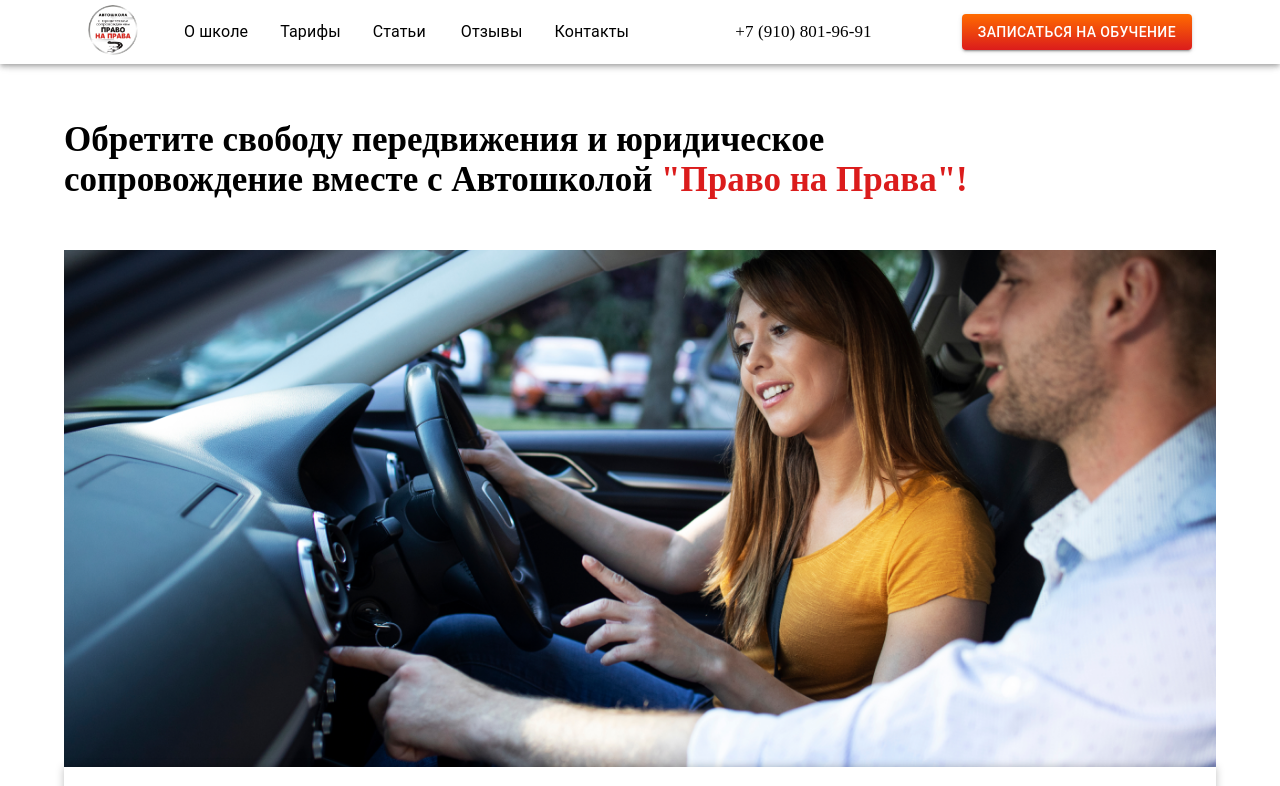
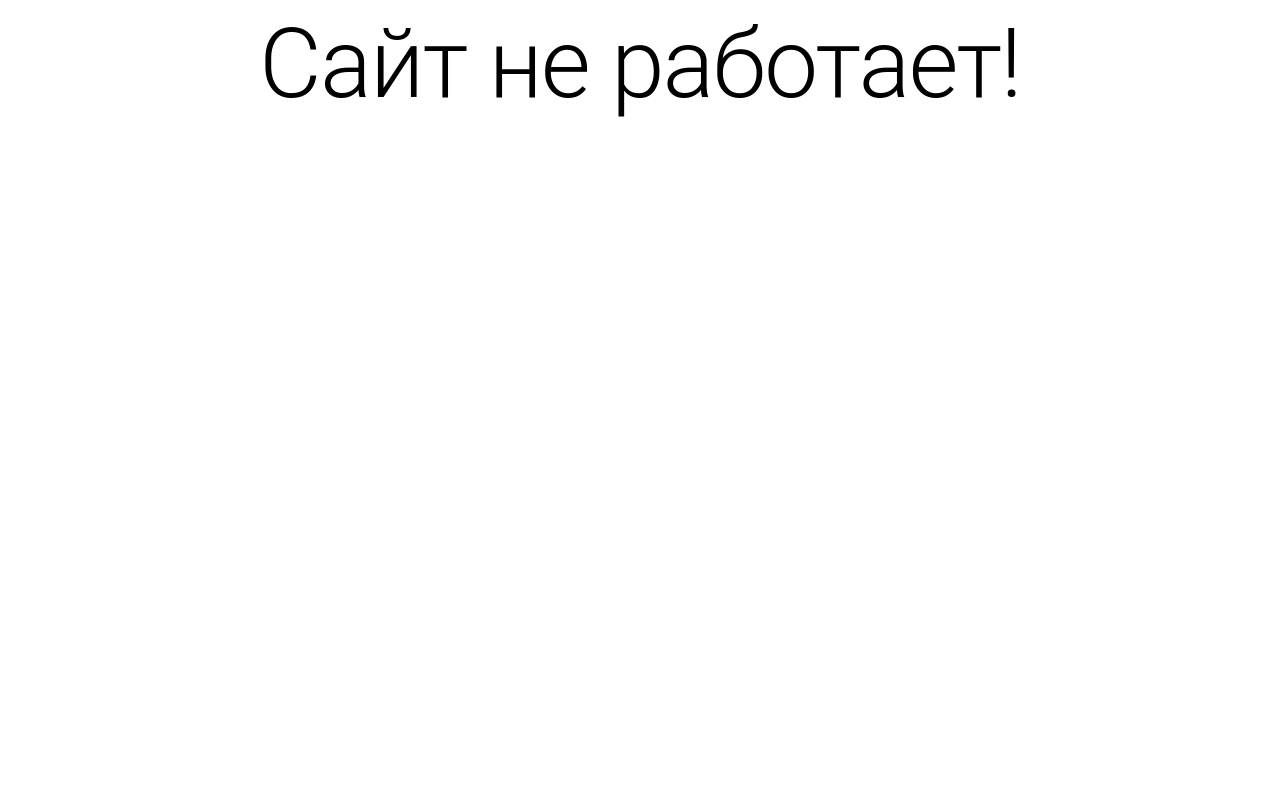
Before and after one commit to ArtemBelykh/onlineschool, a React (Create React App) app: page / in a window 1280 px wide. Shown: the top 786 px of the page. Built offline with nearby package versions, Linux system fonts and the light colour scheme.

Commit message:
15.05.23

```diff
--- a/package.json
+++ b/package.json
@@ -10,6 +10,7 @@
     "@mui/material": "^5.13.0",
     "@mui/styled-engine-sc": "^5.11.11",
     "@mui/x-date-pickers": "^6.4.0",
+    "@pbe/react-yandex-maps": "^1.2.4",
     "@react-pdf/renderer": "^3.1.9",
     "@react-spring/web": "^9.7.1",
     "@testing-library/jest-dom": "^5.16.5",
--- a/public/index.html
+++ b/public/index.html
@@ -25,6 +25,7 @@
       Learn how to configure a non-root public URL by running `npm run build`.
     -->
     <title>Автошкола "Право на Права"</title>
+
   </head>
   <body>
     <noscript>You need to enable JavaScript to run this app.</noscript>
--- a/src/index.tsx
+++ b/src/index.tsx
@@ -11,7 +11,7 @@ import Typography from "@mui/material/Typography";
 const root = ReactDOM.createRoot(
   document.getElementById('root') as HTMLElement
 );
-const isDisable = false
+const isDisable = true
 root.render(
   <React.StrictMode>
       <BrowserRouter>
```
Also changed, not shown: 2 other files (tests, documents, lock files or other folders).
